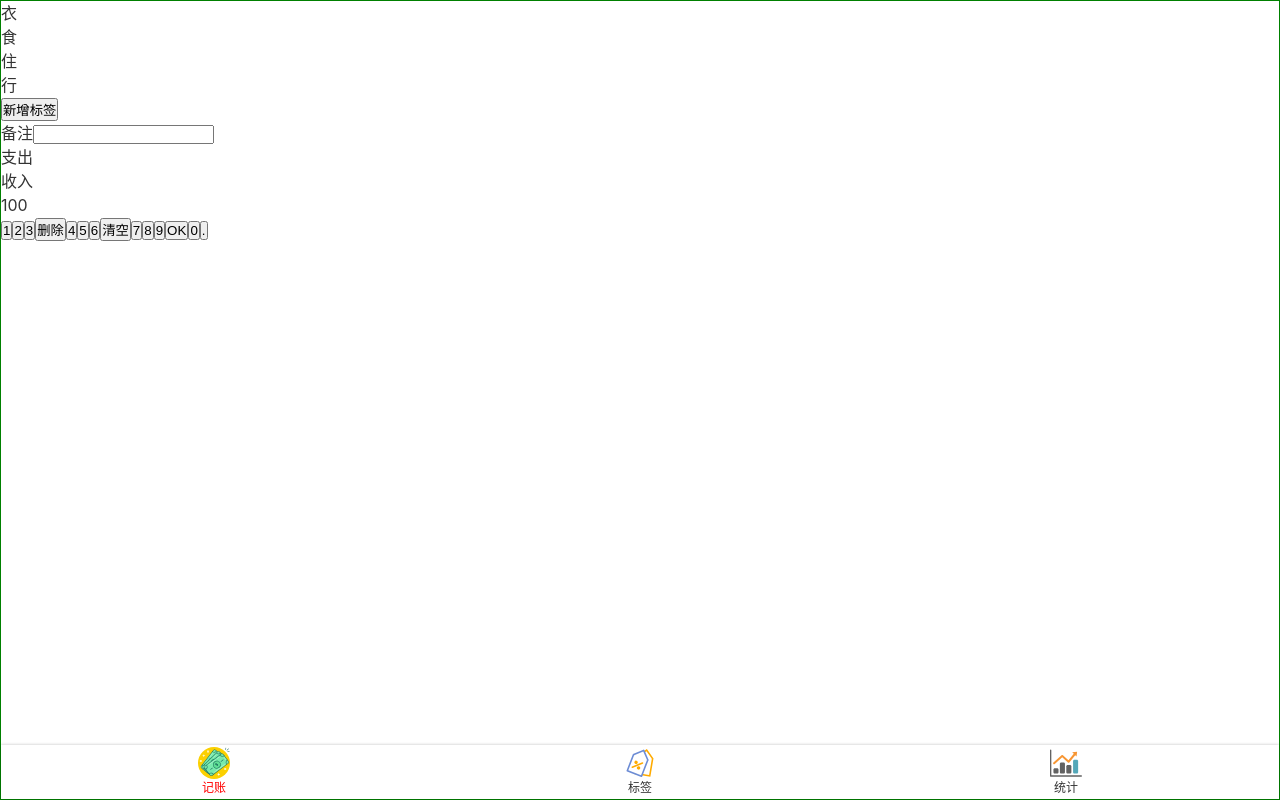
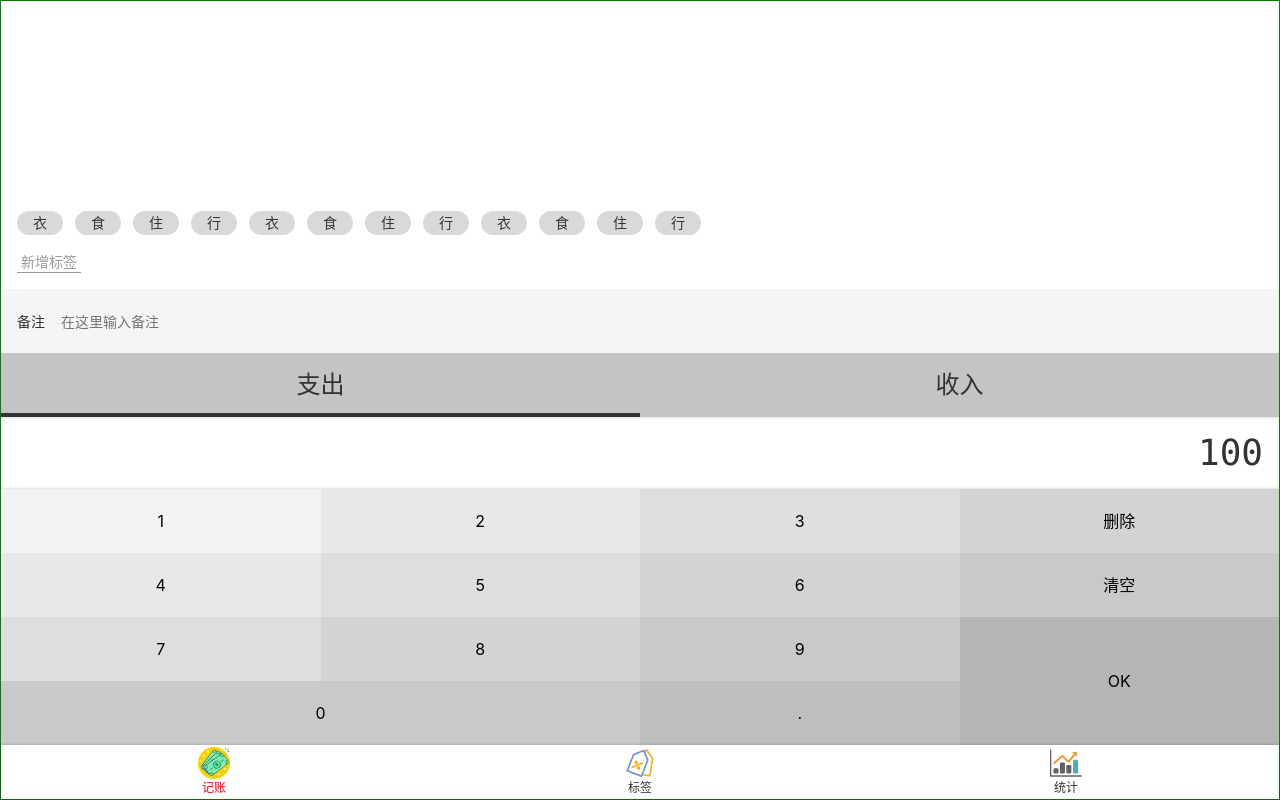
Before and after one commit to wweerp/more-money, a Vue app: page /#/money in a window 1280 px wide. Built offline with nearby package versions, Linux system fonts and the light colour scheme.

Commit message:
项目前端代码

```diff
--- a/src/assets/style/helper.scss
+++ b/src/assets/style/helper.scss
@@ -1,3 +1,20 @@
 $font-hei:-apple-system, "Noto Sans", "Helvetica Neue", Helvetica, "Nimbus Sans L", Arial, "Liberation Sans", "PingFang SC", "Hiragino Sans GB", "Noto Sans CJK SC", "Source Han Sans SC", "Source Han Sans CN", "Microsoft YaHei", "Wenquanyi Micro Hei", "WenQuanYi Zen Hei", "ST Heiti", SimHei, "WenQuanYi Zen Hei Sharp", sans-serif;
 $font-kai:Baskerville, Georgia, "Liberation Serif", "Kaiti SC", STKaiti, "AR PL UKai CN", "AR PL UKai HK", "AR PL UKai TW", "AR PL UKai TW MBE", "AR PL KaitiM GB", KaiTi, KaiTi_GB2312, DFKai-SB, "TW\-Kai", serif;
 $font-song: Georgia, "Nimbus Roman No9 L", "Songti SC", "Noto Serif CJK SC", "Source Han Serif SC", "Source Han Serif CN", STSong, "AR PL New Sung", "AR PL SungtiL GB", NSimSun, SimSun, "TW\-Sung", "WenQuanYi Bitmap Song", "AR PL UMing CN", "AR PL UMing HK", "AR PL UMing TW", "AR PL UMing TW MBE", PMingLiU, MingLiU, serif;
+
+$color-highlight: #f00;
+%clearFix {
+  &::after {
+    content: '';
+    clear: both;
+    display: block;
+  }
+}
+$color-shadow: rgba(0, 0, 0, 0.25);
+%outerShadow {
+  box-shadow: 0 0 3px $color-shadow;
+}
+%innerShadow {
+  box-shadow: inset 0 -3px 3px -3px $color-shadow,
+  inset 0 3px 3px -3px $color-shadow;
+}
--- a/src/assets/style/reset.scss
+++ b/src/assets/style/reset.scss
@@ -8,3 +8,14 @@
   text-decoration: none;
   color:inherit;
 }
+
+ul, ol{
+  list-style: none;
+}
+
+button,input {
+  font:inherit; //字体继承父类
+}
+:focus{
+  outline: none;
+}
--- a/src/components/Layout.vue
+++ b/src/components/Layout.vue
@@ -1,6 +1,6 @@
 <template>
-  <div class="nav-wrapper">
-    <div class="content">
+  <div class="nav-wrapper" :class="classPrefix && `${classPrefix}-wrapper`">
+    <div class="content" :class="classPrefix && `${classPrefix}-content`">
       <slot></slot>
     </div>
     <Nav/>
@@ -9,6 +9,7 @@
 
 <script>
 export default {
+  props: ['classPrefix'],
   name: "Layout"
 }
 </script>
--- /dev/null
+++ b/src/components/Money/Notes.vue
@@ -0,0 +1,34 @@
+<template>
+  <div>
+    <label class="notes">
+      <span class="name">备注</span>
+      <input type="text" placeholder="在这里输入备注">
+    </label>
+  </div>
+</template>
+
+<script lang="ts">
+export default {
+name: "Notes"
+}
+</script>
+
+<style lang="scss" scoped>
+ .notes {
+   font-size: 14px;
+   background: #f5f5f5;
+   padding-left: 16px;
+   display: flex;
+   align-items: center;
+   .name {
+     padding-right: 16px;
+   }
+   input {
+     flex-grow: 1;
+     height: 64px;
+     background: transparent;
+     border: none;
+     padding-right: 16px;
+   }
+ }
+</style>
--- /dev/null
+++ b/src/components/Money/NumberPad.vue
@@ -0,0 +1,80 @@
+<template>
+  <div class="numberPad">
+    <div class="output">100</div>
+    <div class="buttons">
+      <button>1</button>
+      <button>2</button>
+      <button>3</button>
+      <button>删除</button>
+      <button>4</button>
+      <button>5</button>
+      <button>6</button>
+      <button>清空</button>
+      <button>7</button>
+      <button>8</button>
+      <button>9</button>
+      <button class="ok">OK</button>
+      <button class="zero">0</button>
+      <button>.</button>
+    </div>
+  </div>
+</template>
+
+<script lang="ts">
+export default {
+  name: "NumberPad"
+}
+</script>
+
+<style lang="scss" scoped>
+@import "~@/assets/style/helper.scss";
+.numberPad {
+  .output {
+    @extend %clearFix;
+    @extend %innerShadow;
+    font-size: 36px;
+    font-family: Consolas, monospace;
+    padding: 9px 16px;
+    text-align: right;
+  }
+  .buttons {
+    @extend %clearFix;
+    > button {
+      width: 25%;
+      height: 64px;
+      float: left;
+      background: transparent;
+      border: none;
+      &.ok {
+        height: 64*2px;
+        float: right;
+      }
+      &.zero {
+        width: 25*2%;
+      }
+      $bg: #f2f2f2;
+      &:nth-child(1) {
+        background: $bg;
+      }
+      &:nth-child(2), &:nth-child(5) {
+        background: darken($bg, 4%);
+      }
+      &:nth-child(3), &:nth-child(6), &:nth-child(9) {
+        background: darken($bg, 4*2%);
+      }
+      &:nth-child(4), &:nth-child(7), &:nth-child(10) {
+        background: darken($bg, 4*3%);
+      }
+      &:nth-child(8), &:nth-child(11), &:nth-child(13) {
+        background: darken($bg, 4*4%);
+      }
+      &:nth-child(14) {
+        background: darken($bg, 4*5%);
+      }
+      &:nth-child(12) {
+        background: darken($bg, 4*6%);
+      }
+    }
+  }
+}
+</style>
--- /dev/null
+++ b/src/components/Money/Tags.vue
@@ -0,0 +1,61 @@
+<template>
+  <div class="tags">
+    <div class="new">
+      <button>新增标签</button>
+    </div>
+    <ul class="current">
+      <li>衣</li>
+      <li>食</li>
+      <li>住</li>
+      <li>行</li>
+      <li>衣</li>
+      <li>食</li>
+      <li>住</li>
+      <li>行</li>
+      <li>衣</li>
+      <li>食</li>
+      <li>住</li>
+      <li>行</li>
+    </ul>
+  </div>
+</template>
+
+<script lang="ts">
+export default {
+name: "Tags"
+}
+</script>
+
+<style lang="scss" scoped>
+  .tags{
+    display: flex;
+    flex-direction: column-reverse;
+    padding: 16px;
+    font-size: 14px;
+    flex-grow: 1;
+    > .current {
+      display: flex;
+      flex-wrap: wrap;
+      > li {
+        background: #d9d9d9;
+        height: 24px;
+        line-height: 24px;
+        border-radius: 12px;
+        padding:0 16px;
+        margin-right: 12px;
+        margin-top: 4px;
+      }
+    }
+    > .new {
+      padding-top: 16px;
+      button {
+        border: none;
+        color: #999999;
+        background: transparent;
+        border-bottom: 1px solid;
+        padding:0 4px;
+      }
+    }
+  }
+
+</style>
--- /dev/null
+++ b/src/components/Money/Types.vue
@@ -0,0 +1,39 @@
+<template>
+  <div>
+    <ul class="types">
+      <li class="selected">支出</li>
+      <li>收入</li>
+    </ul>
+  </div>
+</template>
+
+<script lang="ts">
+export default {
+name: "Types"
+}
+</script>
+
+<style lang="scss" scoped>
+.types {
+  background: #C4C4C4;
+  display: flex;
+  font-size: 24px;
+  > li {
+    width: 50%;
+    height: 64px;
+    display: flex;
+    justify-content: center;
+    align-items: center;
+    position: relative;
+    &.selected::after {
+      content: '';
+      position: absolute;
+      bottom: 0;
+      left: 0;
+      width: 100%;
+      height: 4px;
+      background: #333;
+    }
+  }
+}
+</style>
--- a/src/views/Money.vue
+++ b/src/views/Money.vue
@@ -1,57 +1,27 @@
 <template>
-  <Layout>
-    <div class="tags">
-      <ul class="current">
-        <li>衣</li>
-        <li>食</li>
-        <li>住</li>
-        <li>行</li>
-      </ul>
-      <div class="new">
-        <button>新增标签</button>
-      </div>
-    </div>
-    <div>
-      <label class="notes">
-        <span class="name">备注</span>
-        <input type="text">
-      </label>
-    </div>
-    <div>
-      <ul class="types">
-        <li class="selected">支出</li>
-        <li>收入</li>
-      </ul>
-    </div>
-    <div class="numberPad">
-      <div>100</div>
-      <div>
-        <button>1</button>
-        <button>2</button>
-        <button>3</button>
-        <button>删除</button>
-        <button>4</button>
-        <button>5</button>
-        <button>6</button>
-        <button>清空</button>
-        <button>7</button>
-        <button>8</button>
-        <button>9</button>
-        <button>OK</button>
-        <button>0</button>
-        <button>.</button>
-      </div>
-    </div>
+  <Layout class-prefix="layout">
+    <NumberPad/>
+    <Types/>
+    <Notes/>
+    <Tags/>
   </Layout>
 </template>
 
 <script>
+import Tags from "@/components/Money/Tags.vue";
+import Notes from "@/components/Money/Notes.vue";
+import Types from "@/components/Money/Types.vue";
+import NumberPad from "@/components/Money/NumberPad.vue";
 
 export default {
   name: "Money.vue",
+  components: {Tags, Notes, Types, NumberPad},
 }
 </script>
 
-<style lang="scss" scoped>
-
+<style lang="scss">
+.layout-content {
+  display: flex;
+  flex-direction: column-reverse;
+}
 </style>
```
